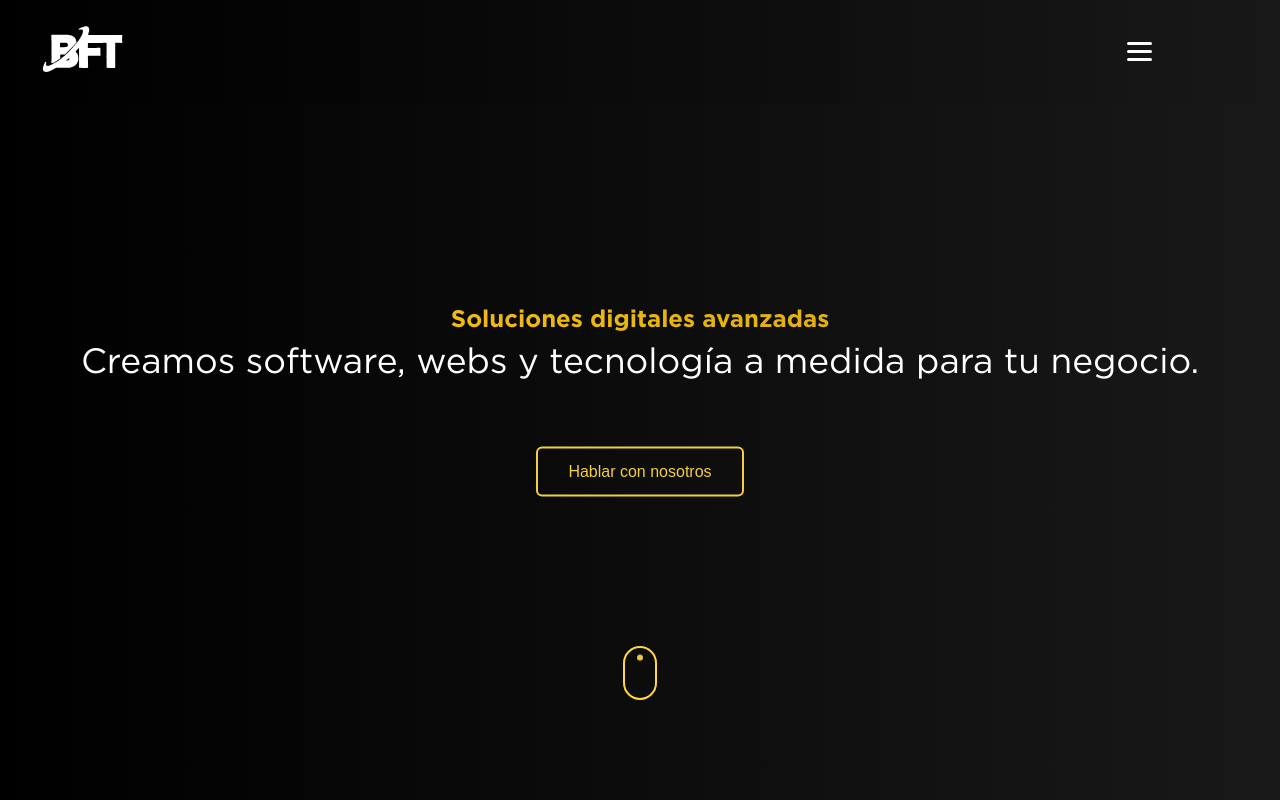
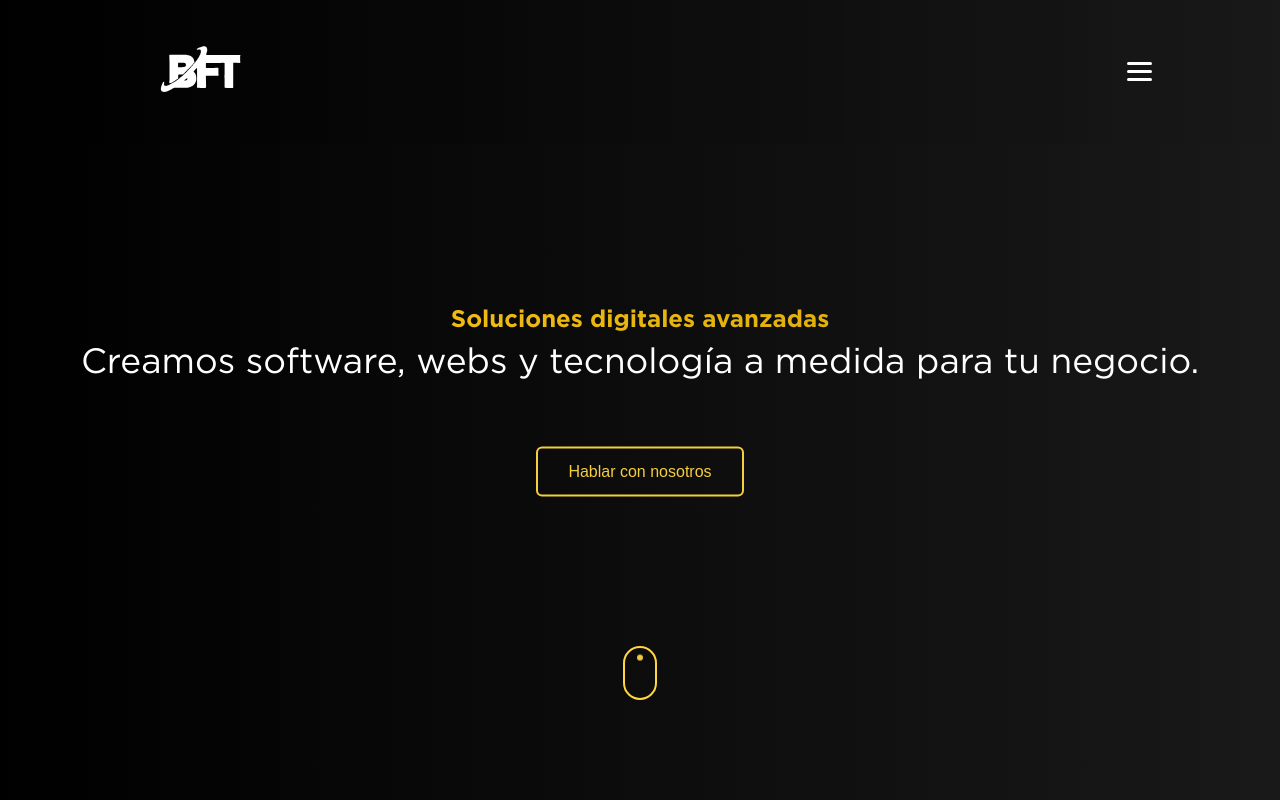
Before and after one commit to josebaute/BFT, a plain HTML site: page index.html in a window 1280 px wide. Shown: the top 800 px of the page. Drawn offline with nearby package versions, Linux system fonts and the light colour scheme.

Commit message:
header fix

```diff
--- a/styles/styles.css
+++ b/styles/styles.css
@@ -57,10 +57,10 @@ header {
   position: fixed; /* Fija el header en la pantalla */
   top: 0; /* arriba de todo */
   left: 0;
-  width: 100%; /* ocupa todo el ancho */
+  width: 80%; /* ocupa todo el ancho */
   z-index: 1000; /* sobre todos los demás elementos */
-  padding: 0px 10%;
-  padding-left: 10px;
+  padding: 20px 10%;
+
   display: flex;
   justify-content: space-between;
 
@@ -70,7 +70,7 @@ header {
     rgba(0, 0, 0, 0.95),
     rgba(25, 25, 25, 0.85)
   );
-  box-sizing: border-box;
+  /*box-sizing: border-box;
   /*background-color: rgba(25, 25, 25, 0.96);/* importante para que no se vea transparente */
   /*box-shadow: 0 2px 10px rgb(255, 214, 66, 0.5); /* opcional: sombra */
 }
```
